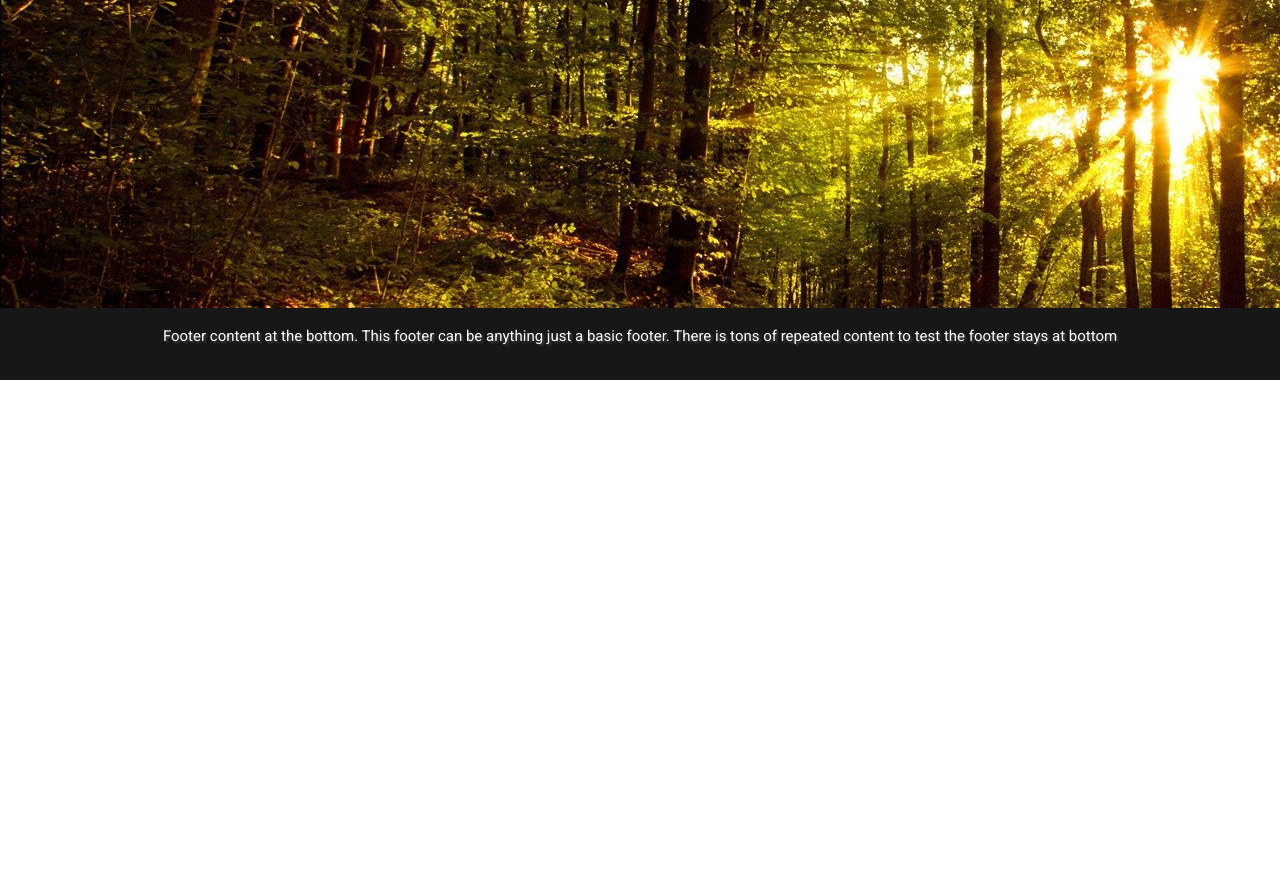
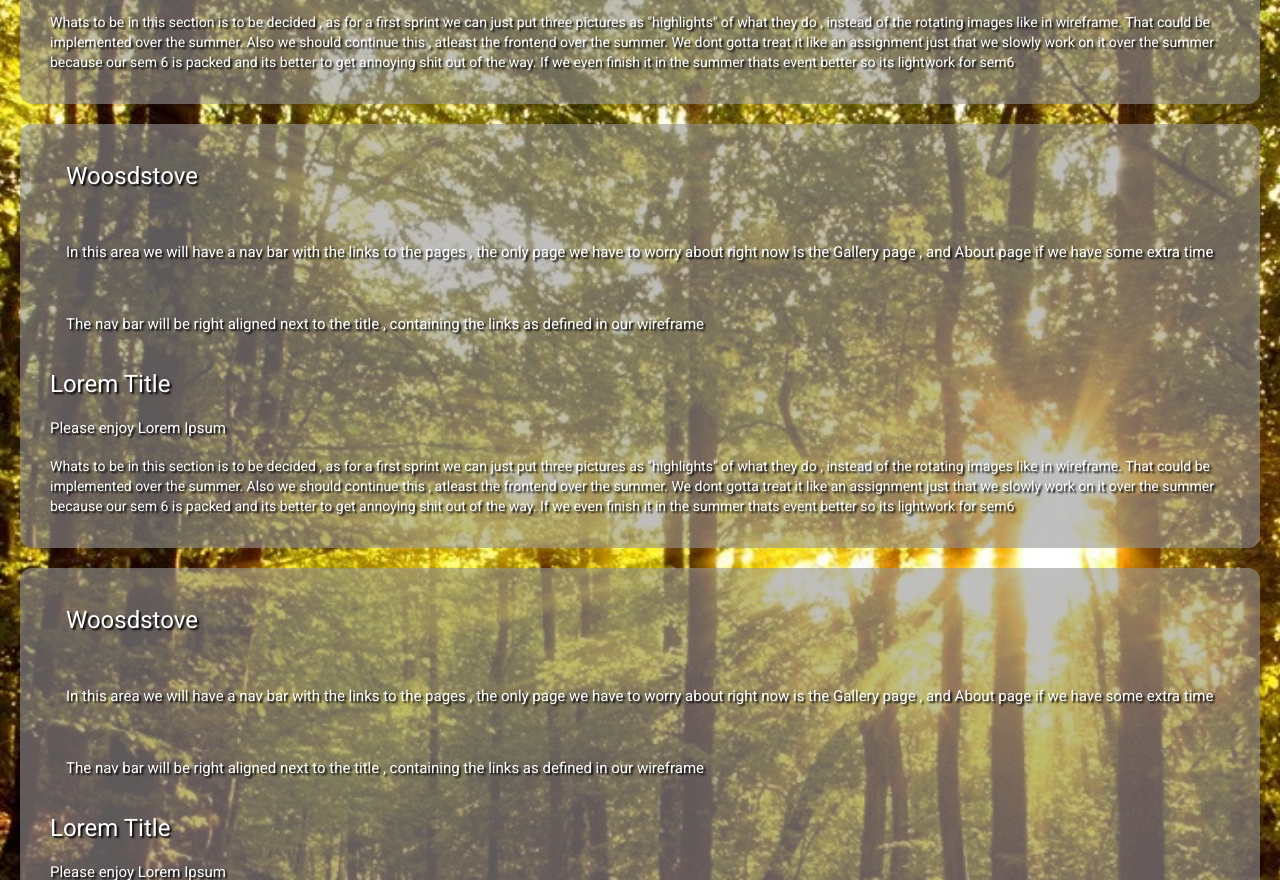
Before and after one commit to Peter-Mascherin/PhantomTroupeWebApp, an Angular app: page / in a window 1280 px wide. Shown: the part 420-1300 px from the top of the page. Before the commit the page ends 800 px from the top, so only its background shows below. Built offline with nearby package versions, Linux system fonts and the light colour scheme.

Commit message:
fixed footer issue caused by angular material

```diff
--- a/angular.json
+++ b/angular.json
@@ -27,7 +27,7 @@
               "src/assets"
             ],
             "styles": [
-              "./node_modules/@angular/material/prebuilt-themes/deeppurple-amber.css",
+              "src/custom-theme.scss",
               "src/styles.css"
             ],
             "scripts": []
--- a/src/app/app.component.css
+++ b/src/app/app.component.css
@@ -27,7 +27,8 @@
     padding:20px 30px;
     color: white;
     text-shadow: 2px 2px 2px rgb(0, 0, 0);
-    margin:8px;
+    margin:20px;
+    border-radius: 12px;
 
 
 }
@@ -37,7 +38,10 @@
 body{
     position: relative;
     background-image: url("../assets/images/forestbackground.jpg");
-
+    /*this stuff below me excluding padding and minheight is only temporary for background image*/
+    background-repeat: no-repeat;
+    background-position: center;
+    background-size: cover;
     padding-bottom: 50px;
     min-height: 100vh;
 }
--- a/src/app/app.component.html
+++ b/src/app/app.component.html
@@ -11,13 +11,20 @@
   <link href="https://fonts.googleapis.com/css2?family=Roboto:wght@300&display=swap" rel="stylesheet">
 
   <link href="https://fonts.googleapis.com/css2?family=League+Gothic&display=swap" rel="stylesheet">
-</head>
-<body class="mainbody">
 
 
-<app-nav-header></app-nav-header>
+</head>
 
-  <!--<div class="contentdiv"><h1 class="pagetitle">Woosdstove</h1>
+<body class="mainbody">
+  <app-nav-header></app-nav-header>
+  <br/>
+  <br/>
+  <br/>
+  <br/>
+
+
+
+  <div class="contentdiv"><h1 class="pagetitle">Woosdstove</h1>
     <h4 class="title">In this area we will have a nav bar with the links to the pages , the only page we have to worry about right now is the Gallery page , and About page if we have some extra time</h4>
     <h4 class="title">The nav bar will be right aligned next to the title , containing the links as defined in our wireframe</h4>
 
@@ -27,9 +34,48 @@
     <p>Whats to be in this section is to be decided , as for a first sprint we can just put three pictures as "highlights" of what they do , instead of the rotating images like in wireframe. That could be implemented over the summer.
       Also we should continue this , atleast the frontend over the summer. We dont gotta treat it like an assignment just that we slowly work on it over the summer because our sem 6 is packed and its better to get annoying shit out of the way. If we even finish it in the summer thats event better so its lightwork for sem6
     </p>
-  </div>-->
+  </div>
+
+  <div class="contentdiv"><h1 class="pagetitle">Woosdstove</h1>
+    <h4 class="title">In this area we will have a nav bar with the links to the pages , the only page we have to worry about right now is the Gallery page , and About page if we have some extra time</h4>
+    <h4 class="title">The nav bar will be right aligned next to the title , containing the links as defined in our wireframe</h4>
 
 
+    <h1>Lorem Title</h1>
+    <h4>Please enjoy Lorem Ipsum</h4>
+    <p>Whats to be in this section is to be decided , as for a first sprint we can just put three pictures as "highlights" of what they do , instead of the rotating images like in wireframe. That could be implemented over the summer.
+      Also we should continue this , atleast the frontend over the summer. We dont gotta treat it like an assignment just that we slowly work on it over the summer because our sem 6 is packed and its better to get annoying shit out of the way. If we even finish it in the summer thats event better so its lightwork for sem6
+    </p>
+  </div>
+
+  <div class="contentdiv"><h1 class="pagetitle">Woosdstove</h1>
+    <h4 class="title">In this area we will have a nav bar with the links to the pages , the only page we have to worry about right now is the Gallery page , and About page if we have some extra time</h4>
+    <h4 class="title">The nav bar will be right aligned next to the title , containing the links as defined in our wireframe</h4>
+
+
+    <h1>Lorem Title</h1>
+    <h4>Please enjoy Lorem Ipsum</h4>
+    <p>Whats to be in this section is to be decided , as for a first sprint we can just put three pictures as "highlights" of what they do , instead of the rotating images like in wireframe. That could be implemented over the summer.
+      Also we should continue this , atleast the frontend over the summer. We dont gotta treat it like an assignment just that we slowly work on it over the summer because our sem 6 is packed and its better to get annoying shit out of the way. If we even finish it in the summer thats event better so its lightwork for sem6
+    </p>
+  </div>
+
+  <div class="contentdiv"><h1 class="pagetitle">Woosdstove</h1>
+    <h4 class="title">In this area we will have a nav bar with the links to the pages , the only page we have to worry about right now is the Gallery page , and About page if we have some extra time</h4>
+    <h4 class="title">The nav bar will be right aligned next to the title , containing the links as defined in our wireframe</h4>
+
+
+    <h1>Lorem Title</h1>
+    <h4>Please enjoy Lorem Ipsum</h4>
+    <p>Whats to be in this section is to be decided , as for a first sprint we can just put three pictures as "highlights" of what they do , instead of the rotating images like in wireframe. That could be implemented over the summer.
+      Also we should continue this , atleast the frontend over the summer. We dont gotta treat it like an assignment just that we slowly work on it over the summer because our sem 6 is packed and its better to get annoying shit out of the way. If we even finish it in the summer thats event better so its lightwork for sem6
+    </p>
+  </div>
+
+
+  <br/>
+  <br/>
+  <br/>
   <div class="footerdiv">
     <h4>Footer content at the bottom. This footer can be anything just a basic footer. There is tons of repeated content to test the footer stays at bottom</h4>
   </div>
--- a/src/app/component/nav-header/nav-header.component.css
+++ b/src/app/component/nav-header/nav-header.component.css
@@ -2,6 +2,7 @@
 
     color: white;
     font-family: 'League Gothic';
+
     font-size: 24px;
     padding: 40px;
   }
@@ -13,12 +14,15 @@
   .menu-view{
     font-size: 20px;
     font-family: 'League Gothic';
+
     color: white;
   }
   .pagetitle{
     flex: 5;
     font-size: 34px;
     font-family: 'League Gothic';
+
+    color: white;
 
   }a{
     text-decoration: none;
@@ -30,7 +34,7 @@
   }
 
   a:hover{
-    color: green;
+    color: rgb(248, 232, 88);
   }
   .side-bar {
       position: fixed;
--- a/src/app/component/nav-header/nav-header.component.html
+++ b/src/app/component/nav-header/nav-header.component.html
@@ -13,7 +13,7 @@
        <div class="spacerDiv" fxShow="true" fxHide.lt-md="true">
 
 
-            <a href="#" class="spacer" > HOME</a>
+          <a href="#" class="spacer" > HOME</a>
            <a href="#"  class="spacer" > GALLERY</a>
            <a href="#"  class="spacer"  > CUSTOM ORDER</a>
            <a href="#"  class="spacer"  > PAY</a>
--- /dev/null
+++ b/src/custom-theme.scss
@@ -0,0 +1,34 @@
+
+// Custom Theming for Angular Material
+// For more information: https://material.angular.io/guide/theming
+@use '~@angular/material' as mat;
+// Plus imports for other components in your app.
+
+// Include the common styles for Angular Material. We include this here so that you only
+// have to load a single css file for Angular Material in your app.
+// Be sure that you only ever include this mixin once!
+@include mat.core();
+
+// Define the palettes for your theme using the Material Design palettes available in palette.scss
+// (imported above). For each palette, you can optionally specify a default, lighter, and darker
+// hue. Available color palettes: https://material.io/design/color/
+$woodstove-primary: mat.define-palette(mat.$indigo-palette);
+$woodstove-accent: mat.define-palette(mat.$pink-palette, A200, A100, A400);
+
+// The warn palette is optional (defaults to red).
+$woodstove-warn: mat.define-palette(mat.$red-palette);
+
+// Create the theme object. A theme consists of configurations for individual
+// theming systems such as "color" or "typography".
+$woodstove-theme: mat.define-light-theme((
+  color: (
+    primary: $woodstove-primary,
+    accent: $woodstove-accent,
+    warn: $woodstove-warn,
+  )
+));
+
+// Include theme styles for core and each component used in your app.
+// Alternatively, you can import and @include the theme mixins for each component
+// that you are using.
+@include mat.all-component-themes($woodstove-theme);
--- a/src/styles.css
+++ b/src/styles.css
@@ -12,5 +12,8 @@
 
 
 
+/*html, body { height: 100%; }
+body { margin: 0; font-family: Roboto, "Helvetica Neue", sans-serif; }
+
 html, body { height: 100%; }
-body { margin: 0; font-family: Roboto, "Helvetica Neue", sans-serif; }
+body { margin: 0; font-family: Roboto, "Helvetica Neue", sans-serif; }*/
```
Also changed, not shown: 1 other file (tests, documents, lock files or other folders).
